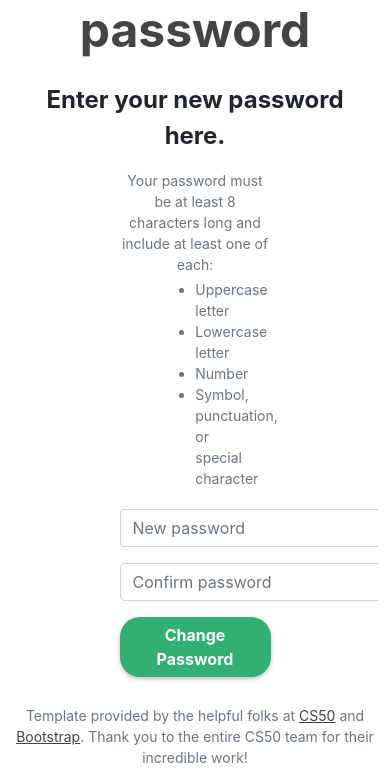
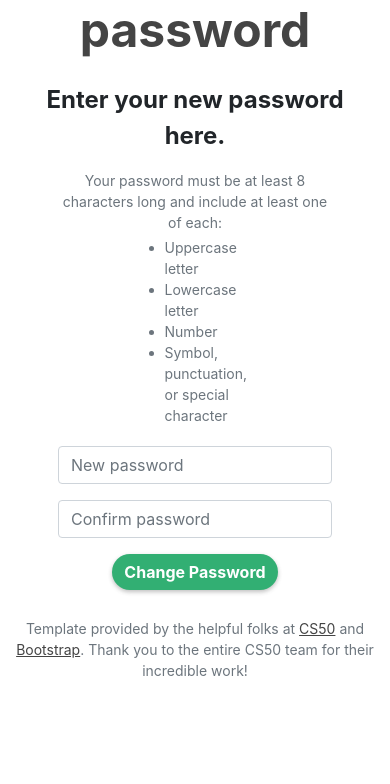
Before and after one commit to toastytortilla/recete-flask-app, a Flask app: page /pw_update in a window 390 px wide. Shown: the part 205-989 px from the top of the page. After the commit the page ends 881 px from the top, so only its background shows below. Run offline with Flask 2, Linux system fonts and the light colour scheme; some libraries are stand-ins or nearby versions.

Commit message:
Update pw_update.html
Fix spacing issues on mobile browsers

```diff
--- a/templates/pw_update.html
+++ b/templates/pw_update.html
@@ -9,13 +9,12 @@
         <div class="row mt-5 mb-3">
             <h1 class="title_text black"><strong>Pick a new password</strong></h1>
         </div>
-        <div class="row mt-1 mb-0">
+        <div class="row justify-content-center mt-1 mb-0">
             <p class="flavor_text_sm"><strong>Enter your new password here.</strong></p>
             <div class="col"></div>
-            <div class="col-6">
+            <div class="col">
                 <div class="form-group row mb-1 small text-muted justify-content-center">
-                    <p class="mb-1">Your password must be at least 8 characters long and include at least one of each:</p>
-                    <div class="col"></div>
+                    <p class="mx-5 px-3 mb-1">Your password must be at least 8 characters<wbr> long and include at least one of each:</p>
                     <div class="col-6">
                         <ul>
                             <li class="text-start mb-0">Uppercase letter</li>
@@ -24,7 +23,6 @@
                             <li class="text-start mb-0">Symbol, punctuation, or special character</li>
                         </ul>
                     </div>
-                    <div class="col"></div>
                 </div>
             <form action="/pw_update" method="POST">
                 <div class="form-group mb-3">
```
